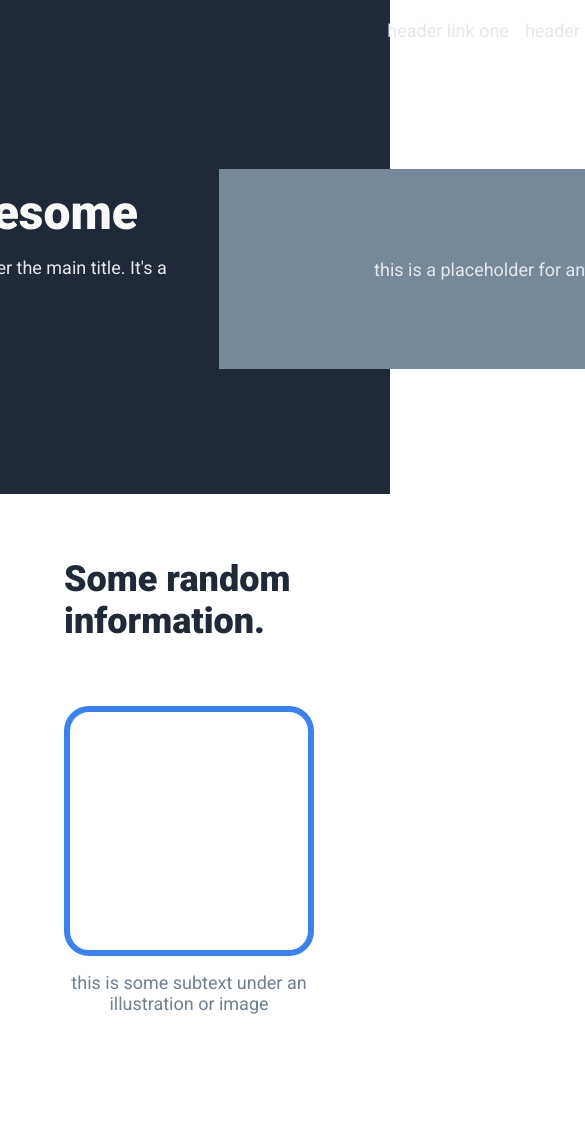
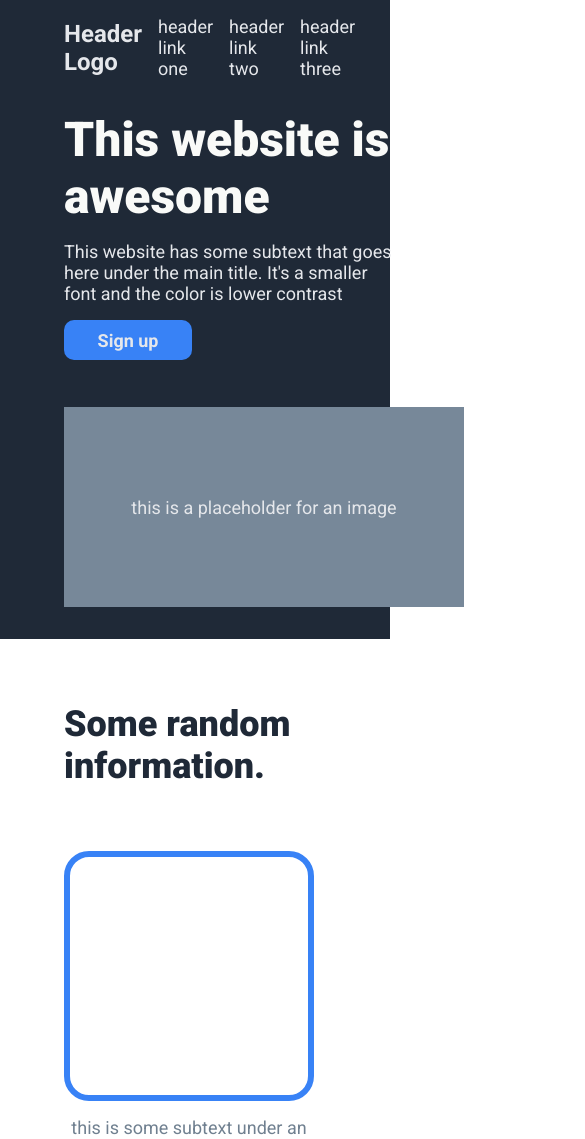
Before and after one commit to Voduu/landing-page, a plain HTML site: page index.html in a window 390 px wide. Shown: the top 1139 px of the page, 585 px wide, since content can reach past the window. Drawn offline with Linux system fonts and the light colour scheme.

Commit message:
Updated header section to be size responsive
Updated header section to shrink properly when the screen size becomes
as small as around 520px.

```diff
--- a/css/style.css
+++ b/css/style.css
@@ -22,17 +22,22 @@ button {
 
 .header-section {
     background-color: #1F2937;
-    display: flex;
-    flex-direction: column;
+    /* display: flex;
+    flex-direction: column; */
     align-items: center;
     padding-top: 16px;
 }
 
 .header,
 .hero-section {
-    width: 1200px;
     color: #F9FAF8;
+    flex-wrap: wrap;
+    max-width: 1328px;
+    margin: 0 auto;
+}
 
+.header {
+    padding: 0 64px;
 }
 
 .header ul {
@@ -58,20 +63,22 @@ button,
 
 .hero-section {
     display: flex;
-    height: 450px;
+    min-height: 450px;
     align-items: center;
     gap: 47px;
+    padding: 32px 64px;
 }
 
 .hero-text,
 .hero-image {
-    flex: 1;
     display: flex;
     gap: 16px;
 }
 
 .hero-text {
     flex-direction: column;
+    flex: 1;
+    min-width: 330px;
 }
 
 .hero-text h1 {
@@ -85,6 +92,8 @@ button,
     justify-content: center;
     background-color: #778899;
     height: 200px;
+    width: 400px;
+    flex-shrink: 0;
 }
 
 .cards-section {
--- a/index.html
+++ b/index.html
@@ -2,6 +2,7 @@
 <html lang="en">
     <head>
         <meta charset="UTF-8">
+        <meta name="viewport" content="width=device-width, initial-scale=1.0">
         <link rel="stylesheet" href="css/style.css">
         <link rel="preconnect" href="https://fonts.googleapis.com">
         <link rel="preconnect" href="https://fonts.gstatic.com" crossorigin>
```
